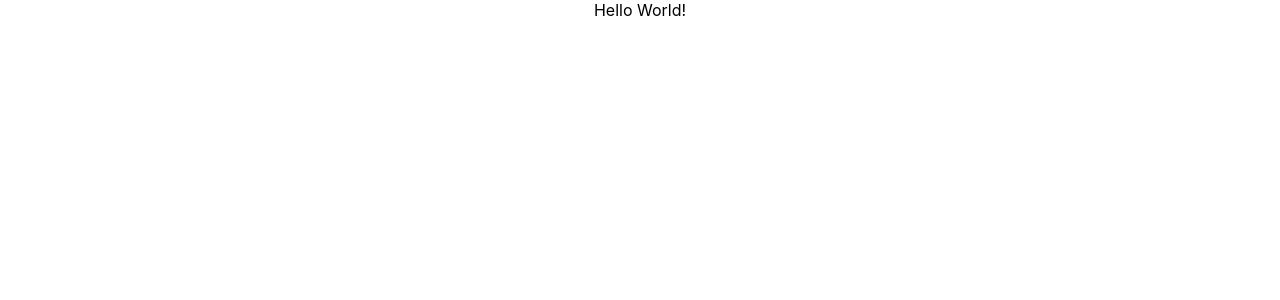
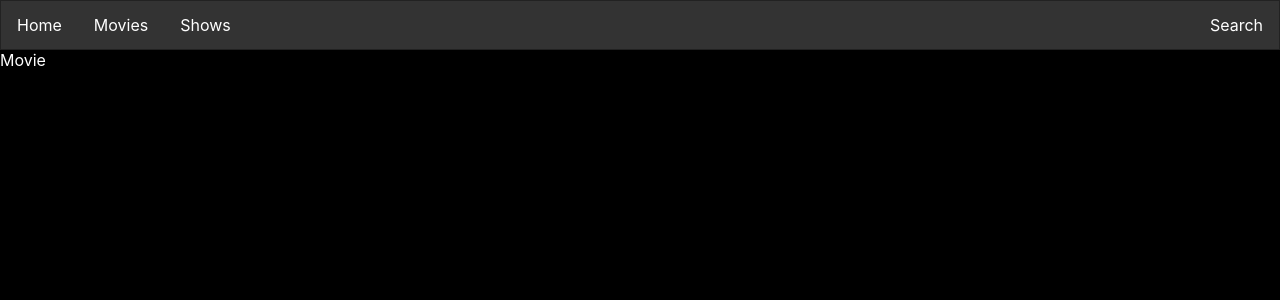
Before and after one commit to hamzai21/MyEntertainmentHub, a JavaScript app: page / in a window 1280 px wide. Shown: the top 300 px of the page. Built offline with nearby package versions, Linux system fonts and the light colour scheme; the HTML template or start-up script is replaced by a standard one.

Commit message:
added taskbar, created movie and movielist components

```diff
--- a/src/App.css
+++ b/src/App.css
@@ -1,38 +1,30 @@
-.App {
-  text-align: center;
-}
-
-.App-logo {
-  height: 40vmin;
-  pointer-events: none;
-}
-
-@media (prefers-reduced-motion: no-preference) {
-  .App-logo {
-    animation: App-logo-spin infinite 20s linear;
-  }
-}
-
-.App-header {
-  background-color: #282c34;
-  min-height: 100vh;
-  display: flex;
-  flex-direction: column;
-  align-items: center;
-  justify-content: center;
-  font-size: calc(10px + 2vmin);
+body {
+  background-color: #000;
   color: white;
 }
 
-.App-link {
-  color: #61dafb;
+.taskbar {
+  border: 1px solid #222;
+  list-style-type: none;
+  margin: 0;
+  padding: 0;
+  overflow: hidden;
+  background-color: #333;
 }
 
-@keyframes App-logo-spin {
-  from {
-    transform: rotate(0deg);
-  }
-  to {
-    transform: rotate(360deg);
-  }
+.taskbar li {
+  float: left;
+  display: block;
+  color: white;
+  text-align: center;
+  padding: 14px 16px;
+  text-decoration: none;
 }
+
+.taskbar li:hover {
+  background-color: #111;
+}
+
+#last-child {
+  float: right;
+}
--- a/src/App.js
+++ b/src/App.js
@@ -1,9 +1,12 @@
 import './App.css';
+import Taskbar from './Components/Taskbar';
+import Movie from './Components/Movie';
 
 function App() {
   return (
     <div className="App">
-      Hello World!
+      <Taskbar/>
+      <Movie/>
     </div>
   );
 }
--- /dev/null
+++ b/src/Components/Movie.js
@@ -0,0 +1,9 @@
+const Movie = () => {
+    return (
+        <div>
+            Movie
+        </div>
+    );
+}
+
+export default Movie;
--- /dev/null
+++ b/src/Components/Taskbar.js
@@ -0,0 +1,16 @@
+import '../App.css';
+
+const Taskbar = () => {
+    return (
+        <div>
+            <ul className="taskbar">
+                <li><a>Home</a></li>
+                <li><a>Movies</a></li>
+                <li><a>Shows</a></li>
+                <li id="last-child"><a>Search</a></li>
+            </ul>
+        </div>
+    )
+}
+
+export default Taskbar;
```
Also changed, not shown: src/Components/MovieList.js (added, +9 -0 lines), src/Services/movieService.js (added).
